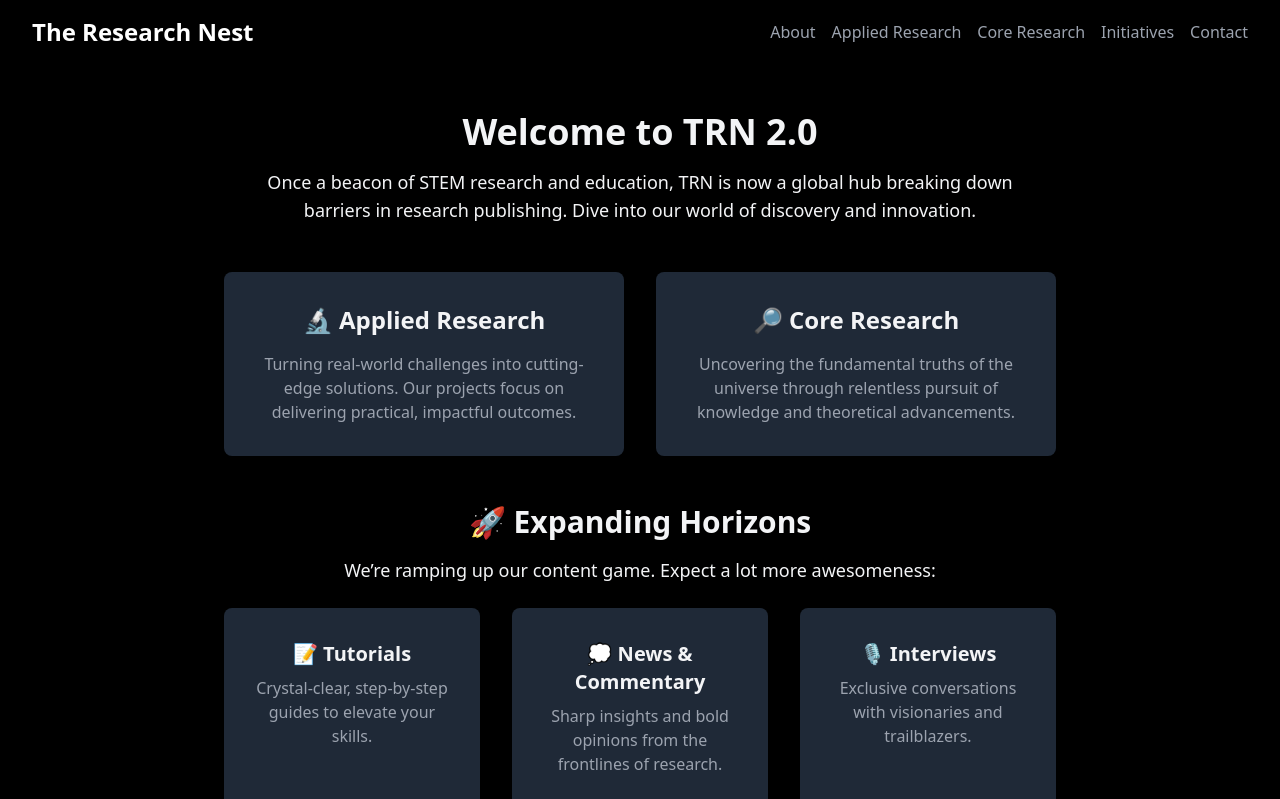
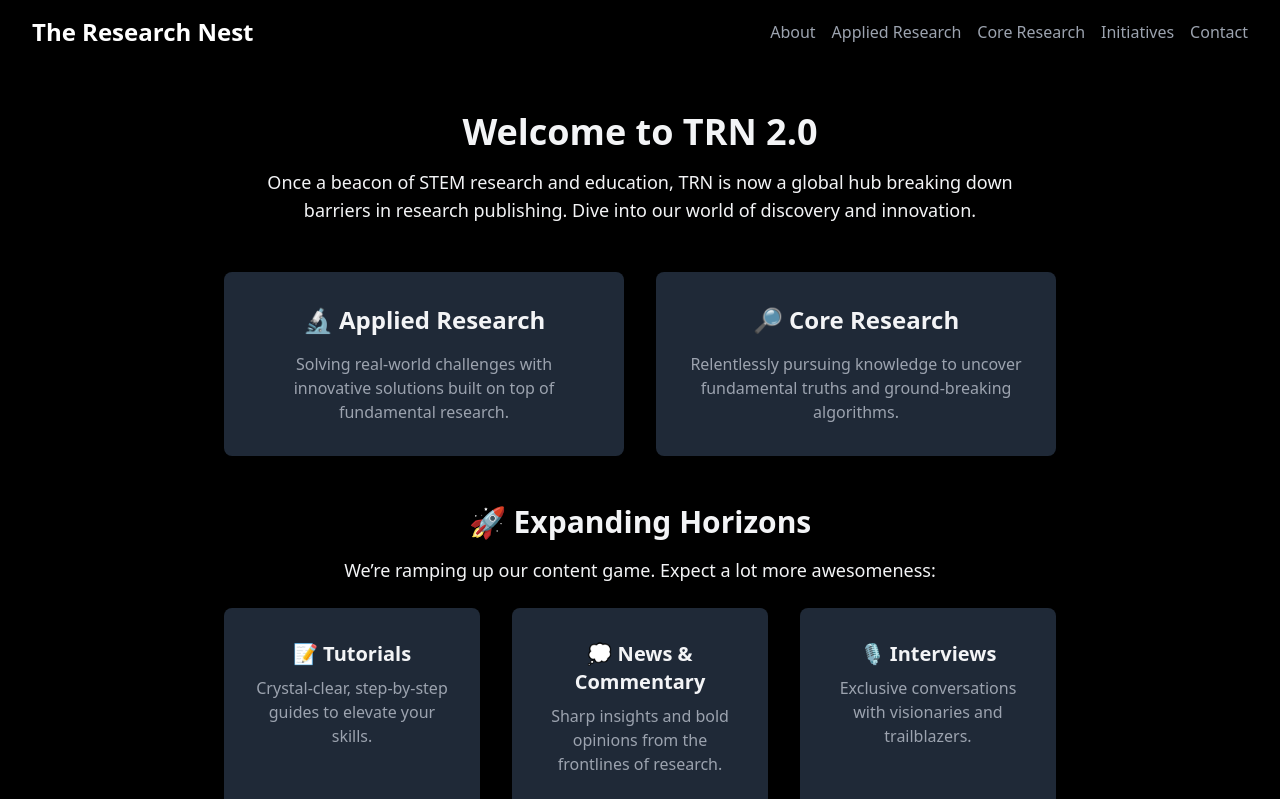
Before and after one commit to The-Research-Nest/The-Research-Nest.github.io, a SvelteKit app: page / in a window 1280 px wide. Shown: the top 799 px of the page. Built offline with nearby package versions, Linux system fonts and the light colour scheme.

Commit message:
content update

```diff
--- a/src/routes/+page.svelte
+++ b/src/routes/+page.svelte
@@ -12,11 +12,6 @@
     /* Footer link styles */
     .footer-link:hover {
         color: #fff;
-    }
-
-    /* Responsive text sizing */
-    .responsive-text {
-        font-size: clamp(1rem, 2.5vw, 1.25rem);
     }
 </style>
 
@@ -51,12 +46,12 @@
                 <!-- Applied Research Section -->
                 <div id="applied-research" class="bg-gray-800 rounded-lg p-8 shadow-effect transition-transform duration-300">
                     <h2 class="text-2xl font-bold text-gray-100 mb-4">🔬 Applied Research</h2>
-                    <p class="text-gray-400">Turning real-world challenges into cutting-edge solutions. Our projects focus on delivering practical, impactful outcomes.</p>
+                    <p class="text-gray-400">Solving real-world challenges with innovative solutions built on top of fundamental research.</p>
                 </div>
                 <!-- Core Research Section -->
                 <div id="core-research" class="bg-gray-800 rounded-lg p-8 shadow-effect transition-transform duration-300">
                     <h2 class="text-2xl font-bold text-gray-100 mb-4">🔎 Core Research</h2>
-                    <p class="text-gray-400">Uncovering the fundamental truths of the universe through relentless pursuit of knowledge and theoretical advancements.</p>
+                    <p class="text-gray-400">Relentlessly pursuing knowledge to uncover fundamental truths and ground-breaking algorithms.</p>
                 </div>
             </section>
 
```
